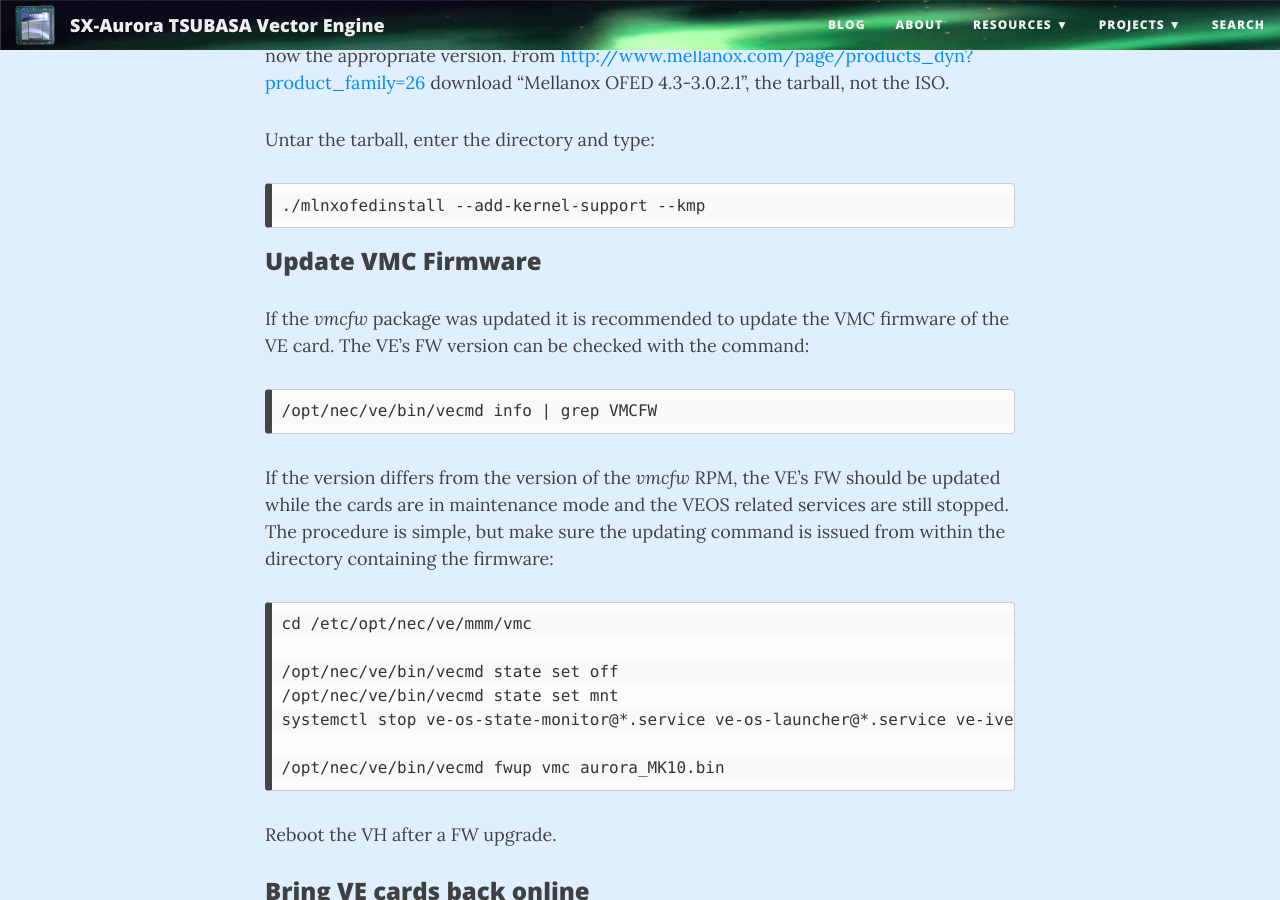
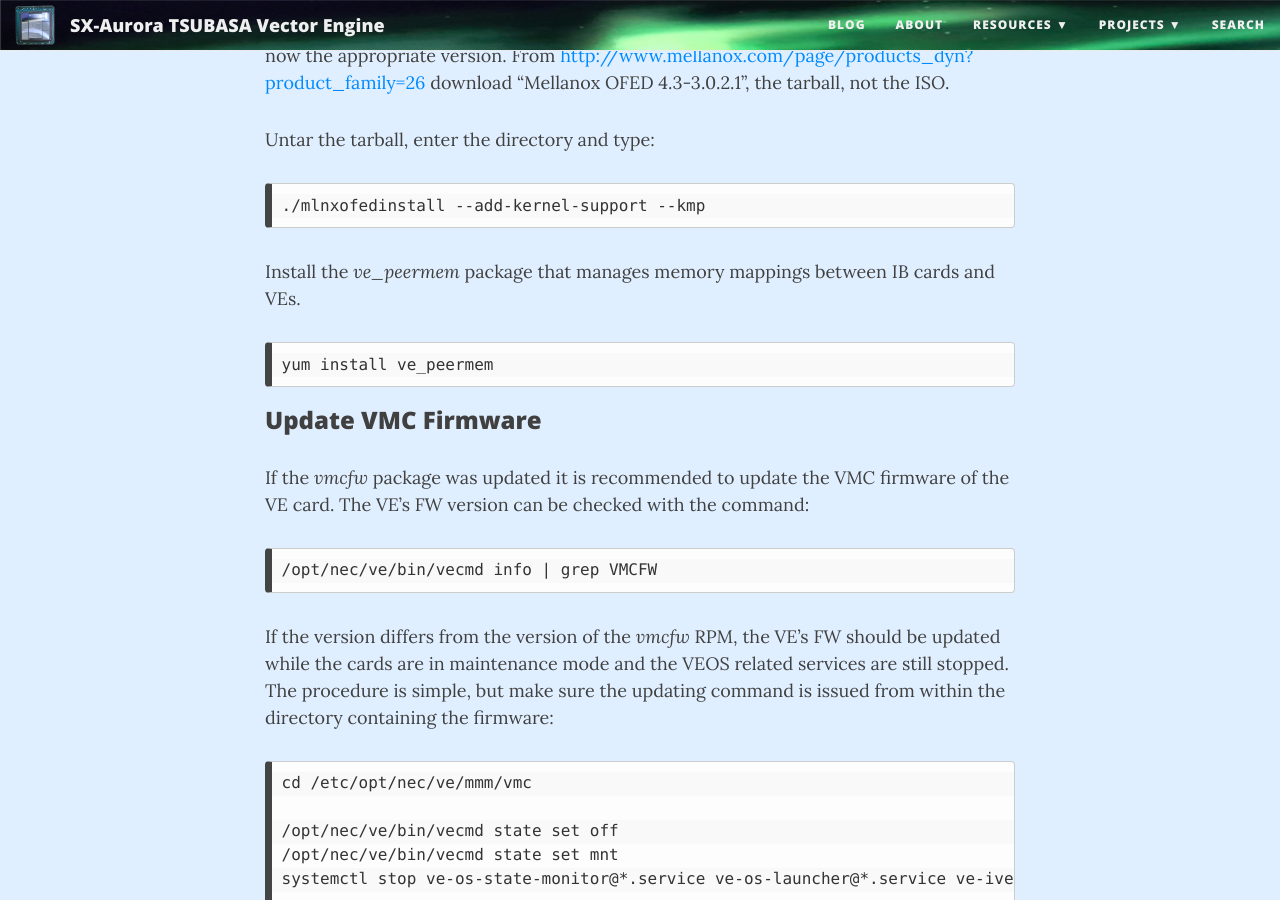
Before and after one commit to SX-Aurora/SX-Aurora.github.io, a Jekyll site: the page built from _posts/2019-01-24-VEOS-2.0.1-update.md, in a window 1280 px wide and 900 px high, scrolled down 3214 px. Built offline with Jekyll 4.4.1, drawn with Linux system fonts in a browser that asks for light colours; nearby versions of some CDN libraries; comment, search, counter and statistics services are not loaded.

Commit message:
Added ve_peermem hint.

````diff
--- a/_posts/2019-01-24-VEOS-2.0.1-update.md
+++ b/_posts/2019-01-24-VEOS-2.0.1-update.md
@@ -143,6 +143,11 @@ Untar the tarball, enter the directory and type:
 ./mlnxofedinstall --add-kernel-support --kmp
 ```
 
+Install the *ve_peermem* package that manages memory mappings between IB cards and VEs.
+```
+yum install ve_peermem
+```
+
 
 ### Update VMC Firmware
 
````
